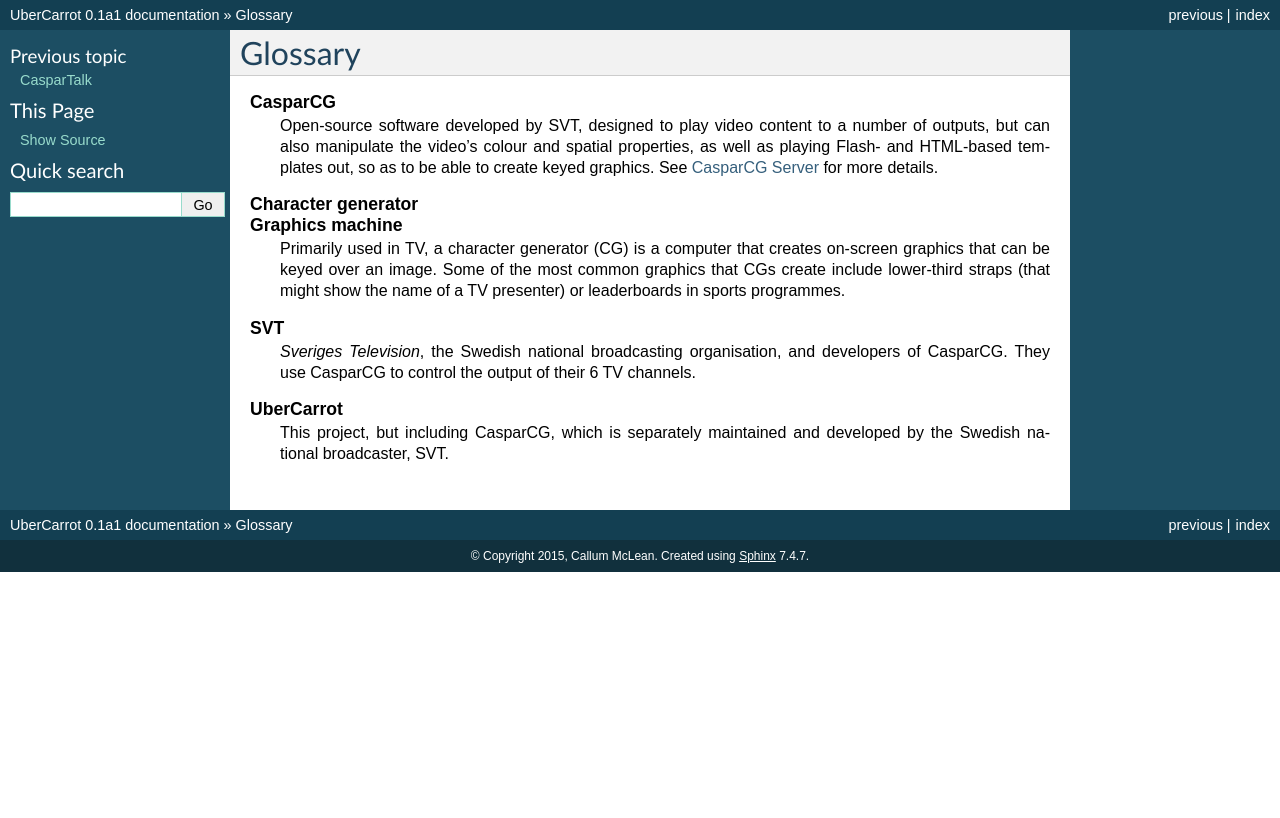
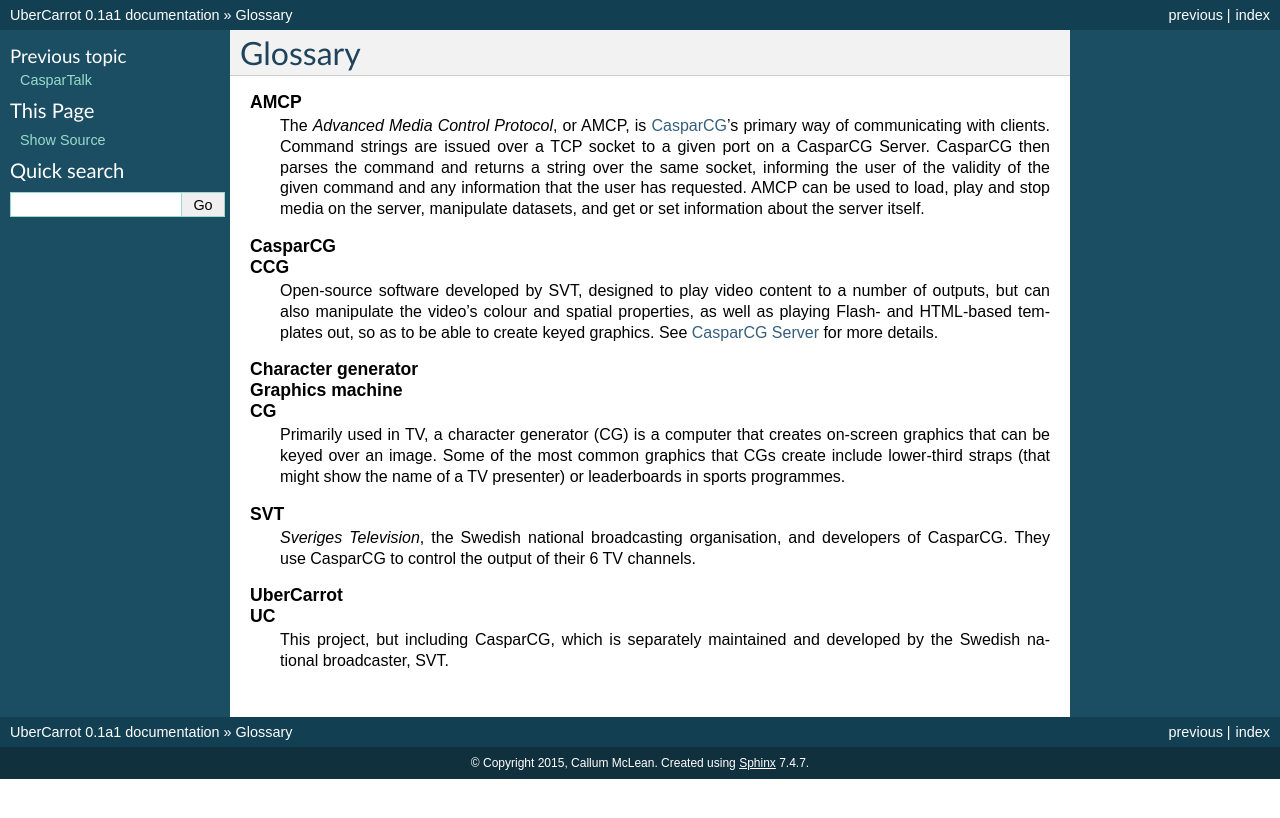
Before and after one commit to calmcl1/PyCasper, a Sphinx documentation site: the page built from docs/source/glossary.rst, in a window 1280 px wide. Shown: the top 818 px of the page. Built offline with Sphinx 7.4.7, drawn with Linux system fonts in a browser that asks for light colours.

Commit message:
Misc changes to docs

```diff
--- a/docs/source/CasparTalk.rst
+++ b/docs/source/CasparTalk.rst
@@ -1,3 +1,5 @@
 ==========
 CasparTalk
 ==========
+
+:py:mod:`CasparTalk` is a Python module that provides a rough wrapper around CasparCG's :term:`AMCP` command interface.
--- a/docs/source/glossary.rst
+++ b/docs/source/glossary.rst
@@ -5,18 +5,25 @@
 ..  glossary::
     :sorted:
 
+    AMCP
+        The *Advanced Media Control Protocol*, or AMCP, is :term:`CasparCG`'s primary way of communicating with clients.
+        Command strings are issued over a TCP socket to a given port on a CasparCG Server. CasparCG then parses the command and returns a string over the same socket, informing the user of the validity of the given command and any information that the user has requested.
+        AMCP can be used to load, play and stop media on the server, manipulate datasets, and get or set information about the server itself.
 
     CasparCG
+    CCG
         Open-source software developed by SVT, designed to play video content to a number of outputs, but can also manipulate the video's colour and spatial properties, as well as playing Flash- and HTML-based templates out, so as to be able to create keyed graphics.
         See `CasparCG Server <http://casparcg.com>`_ for more details.
 
     Character generator
     Graphics machine
+    CG
         Primarily used in TV, a character generator (CG) is a computer that creates on-screen graphics that can be keyed over an image. Some of the most common graphics that CGs create include lower-third straps (that might show the name of a TV presenter) or leaderboards in sports programmes.
 
     SVT
         *Sveriges Television*, the Swedish national broadcasting organisation, and developers of CasparCG. They use CasparCG to control the output of their 6 TV channels.
 
     UberCarrot
+    UC
         This project, but including CasparCG, which is separately maintained and developed by the Swedish national broadcaster,
         SVT.
```
